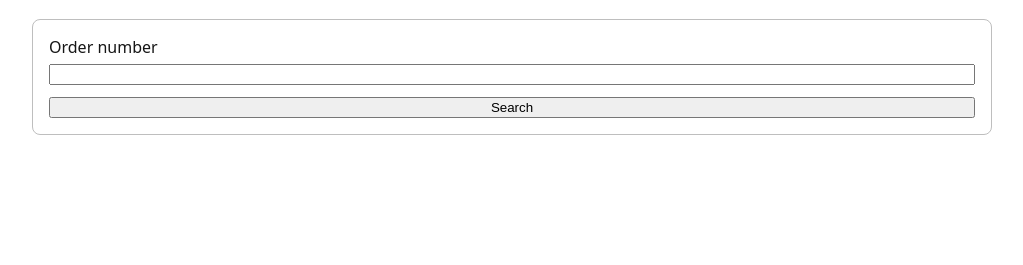
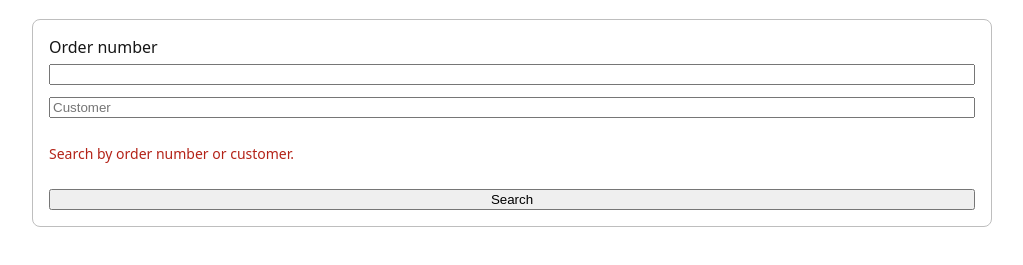
Before and after one commit to benjamin-carrasco-inno/bstack, a plain HTML site: page sample/index.html in a window 1280 px wide. Shown: the part 83-348 px from the top of the page, without its empty margins (128-1151 px from the left). Drawn offline with Linux system fonts and the light colour scheme.

Commit message:
feat(sample): filter orders by customer

```diff
--- a/sample/index.html
+++ b/sample/index.html
@@ -10,6 +10,7 @@
     .page { max-inline-size: 60rem; margin-inline: auto; padding: var(--space-m); }
     .search { display: grid; gap: var(--space-s); padding: var(--space-m); border: var(--border); border-radius: var(--radius); }
     .search__field { display: grid; gap: calc(var(--space-s) / 2); }
+    .search__hint { color: #b42318; font-size: 0.875rem; }
   </style>
 </head>
 <body>
@@ -19,6 +20,8 @@
       <label class="search__field">Order number
         <input name="order" type="search">
       </label>
+      <input class="search__customer" name="customer" type="text" placeholder="Customer">
+      <p class="search__hint">Search by order number or customer.</p>
       <button type="submit">Search</button>
     </form>
   </main>
```
